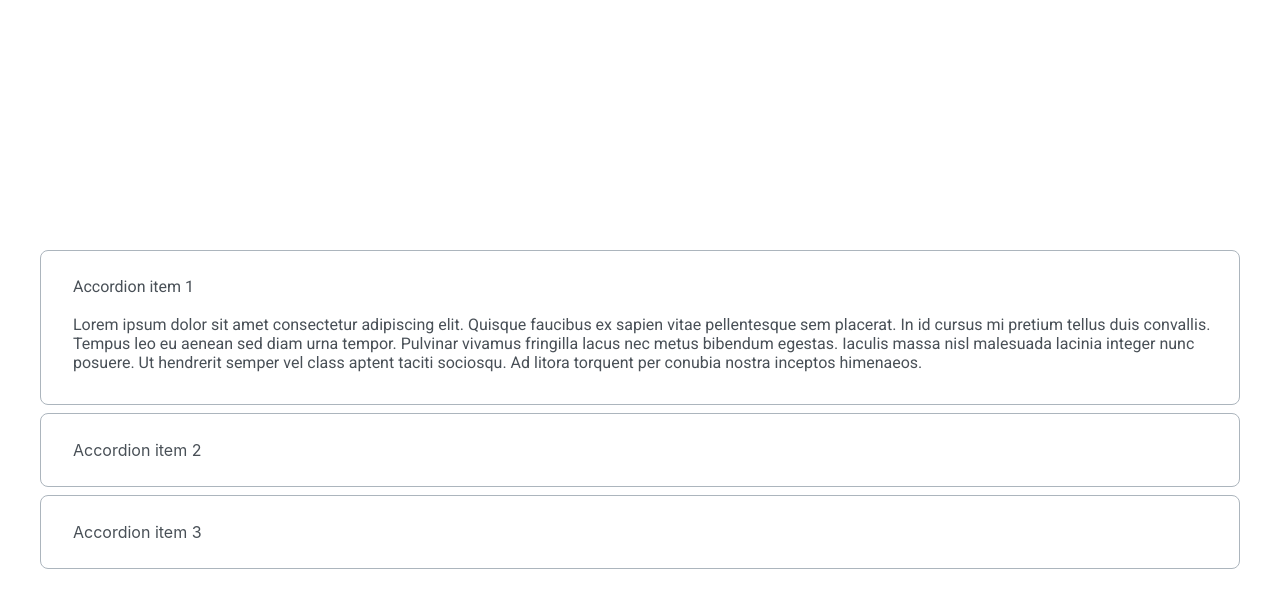
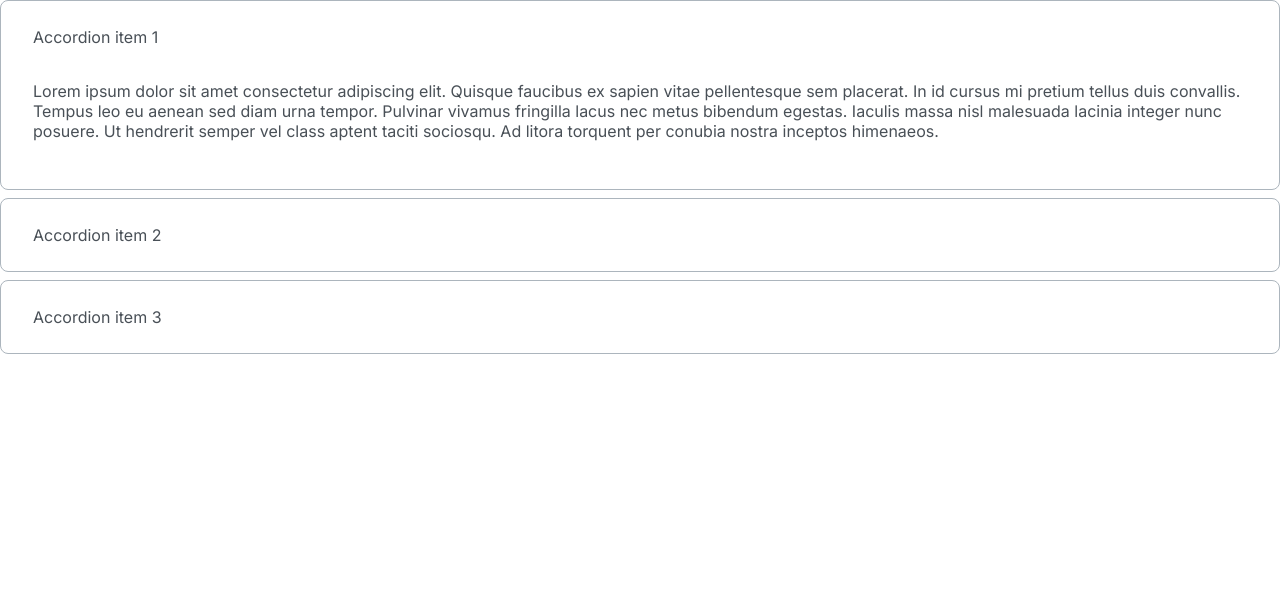
Before and after one commit to js-tasks-ru/htmlcss-20251006_pavel-ocs, a website: page 03-lection1/02-accordion/index.html in a window 1280 px wide. Both pictures are taken after a click on the heading "Accordion item 1". Drawn offline with nearby package versions, Linux system fonts and the light colour scheme.

Commit message:
correction solution accordion

```diff
--- a/03-lection1/02-accordion/accordion.css
+++ b/03-lection1/02-accordion/accordion.css
@@ -1,16 +1,7 @@
 /* Стилизация аккордеона */
 
-p {
-    margin: 0;
-}
-
-.container {
-    max-width: 1200px;
-    margin: 250px auto;
-}
-
+@import '../../assets/css/normalize.css';
 .accordion__item {
-    min-height: 72px;
     border: 1px solid #ACB5BD;
     border-radius: 8px;
     font: normal 400 16px "Inter";
@@ -23,24 +14,20 @@ p {
 }
 
 .accordion__summary {
-    font-family: Inter;
     font-weight: 400;
     font-size: 16px;
     line-height: 24px;
     letter-spacing: 0%;
     list-style-type: none;
-    padding-left: 32px;
-    padding-top: 24px;
-    padding-bottom: 24px;
+    padding: 24px 0 24px 32px;
 }
 
-.accordion__item[open]>summary {
+.accordion__item[open]>.accordion__summary {
     padding-bottom: 16px;
 }
 
 .accordion__text {
-    padding-left: 32px;
-    margin-bottom: 32px;
+    padding: 0 32px 32px;
 }
 
 .accordion__item:last-child {
--- a/03-lection1/02-accordion/index.html
+++ b/03-lection1/02-accordion/index.html
@@ -11,7 +11,7 @@
     <div class="container">
         <details class="accordion__item">
             <summary class="accordion__summary">
-                <p>Accordion item 1</p>
+                <div class="accordion__content">Accordion item 1</div>
             </summary>
             <p class="accordion__text">
                 Lorem ipsum dolor sit amet consectetur adipiscing elit. Quisque faucibus ex sapien vitae pellentesque sem placerat. In id cursus mi pretium tellus duis convallis. Tempus leo eu aenean sed diam urna tempor. Pulvinar vivamus fringilla lacus nec metus bibendum
@@ -20,7 +20,7 @@
         </details>
         <details class="accordion__item">
             <summary class="accordion__summary">
-                Accordion item 2
+                <div class="accordion__content">Accordion item 2</div>
             </summary>
             <p class="accordion__text">
                 Lorem ipsum dolor sit amet consectetur adipiscing elit. Quisque faucibus ex sapien vitae pellentesque sem placerat. In id cursus mi pretium tellus duis convallis. Tempus leo eu aenean sed diam urna tempor. Pulvinar vivamus fringilla lacus nec metus bibendum
@@ -29,7 +29,7 @@
         </details>
         <details class="accordion__item">
             <summary class="accordion__summary">
-                Accordion item 3
+                <div class="accordion__content">Accordion item 3</div>
             </summary>
             <p class="accordion__text">
                 Lorem ipsum dolor sit amet consectetur adipiscing elit. Quisque faucibus ex sapien vitae pellentesque sem placerat. In id cursus mi pretium tellus duis convallis. Tempus leo eu aenean sed diam urna tempor. Pulvinar vivamus fringilla lacus nec metus bibendum
--- a/assets/css/main.css
+++ b/assets/css/main.css
@@ -1,24 +1,30 @@
-@import '../fonts/fonts.css';
-
+@import 'normalize.css';
+@import '../../components/content/content.css';
+@import '../../components/footer/footer.css';
+@import '../../components/header/header.css';
+@import '../../components/page/page.css';
+@import '../../components/card/card.css';
+@import '../../components/wrapper/wrapper.css';
+@import url('https://fonts.googleapis.com/css2?family=Inter:ital,opsz,wght@0,14..32,100..900;1,14..32,100..900&family=Montserrat:ital,wght@0,100..900;1,100..900&family=Roboto:ital,wght@0,100..900;1,100..900&display=swap');
 :root {
     --white: #ffffff;
     --black: #212429;
     --pink: #F784AD;
     --purple: #7048E8;
-    --blue: #374FC7;
+    --dark-purple: #5028C6;
+    --blue: #4263EB;
+    --dark-blue: #2342C0;
     --red: #F03D3E;
     --grey-1: #F8F9FA;
     --grey-2: #DDE2E5;
     --grey-3: #ACB5BD;
     --grey-4: #495057;
-
     --error: var(--red);
     --success: var(--blue);
-
     --primary: var(--blue);
     --secondary: var(--purple);
 }
 
 * {
-    font-family: 'Roboto', sans-serif;
+    font-family: 'Inter', sans-serif;
 }
```
Also changed, not shown: 04-lection2/01-histogram/index.html (added, +11 -0 lines), 04-lection2/01-histogram/test/solution.test.js (added, +7 -0 lines), index.html (+31 -5 lines), 04-lection2/01-histogram/README.md (added), 04-lection2/01-histogram/histogram.css (added).
